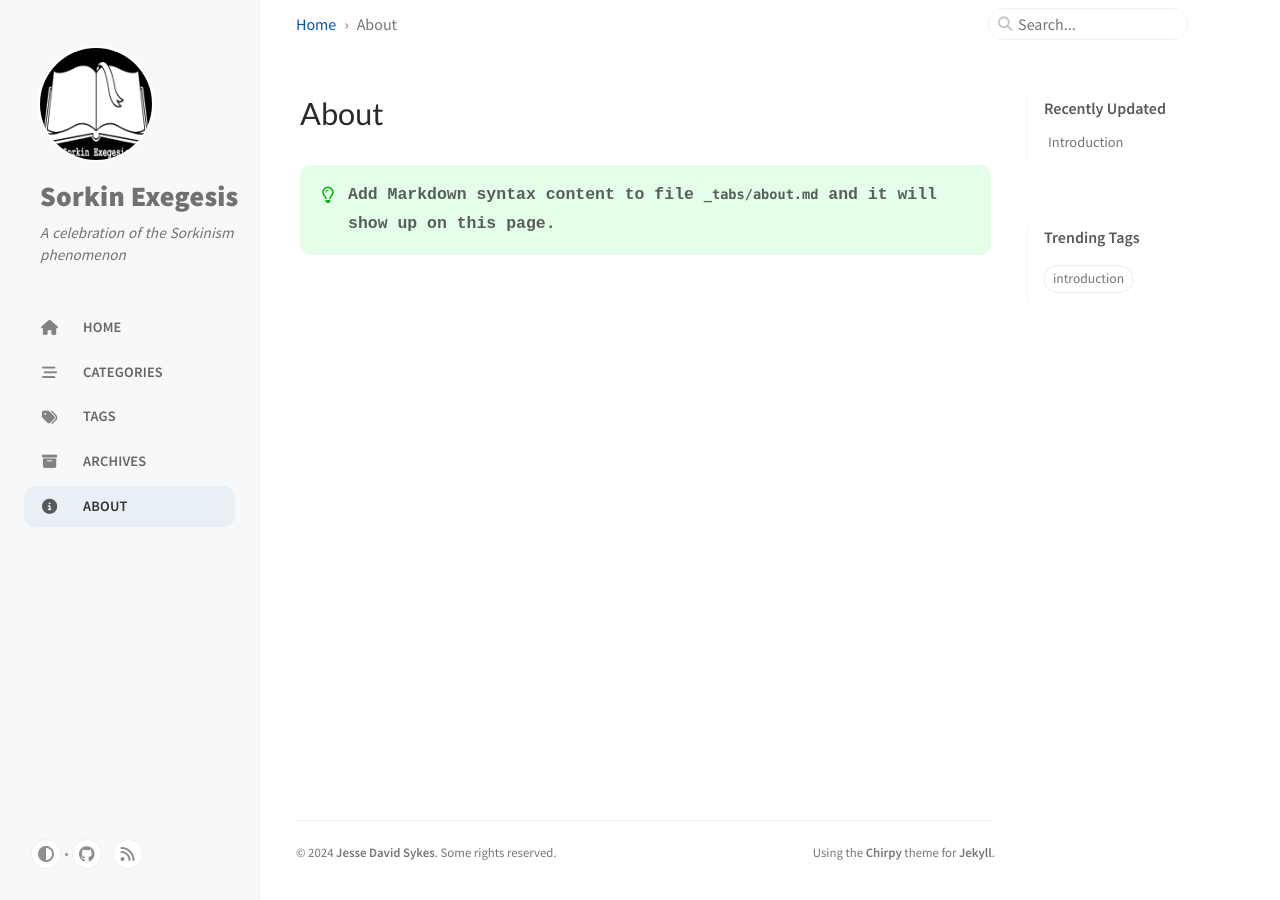
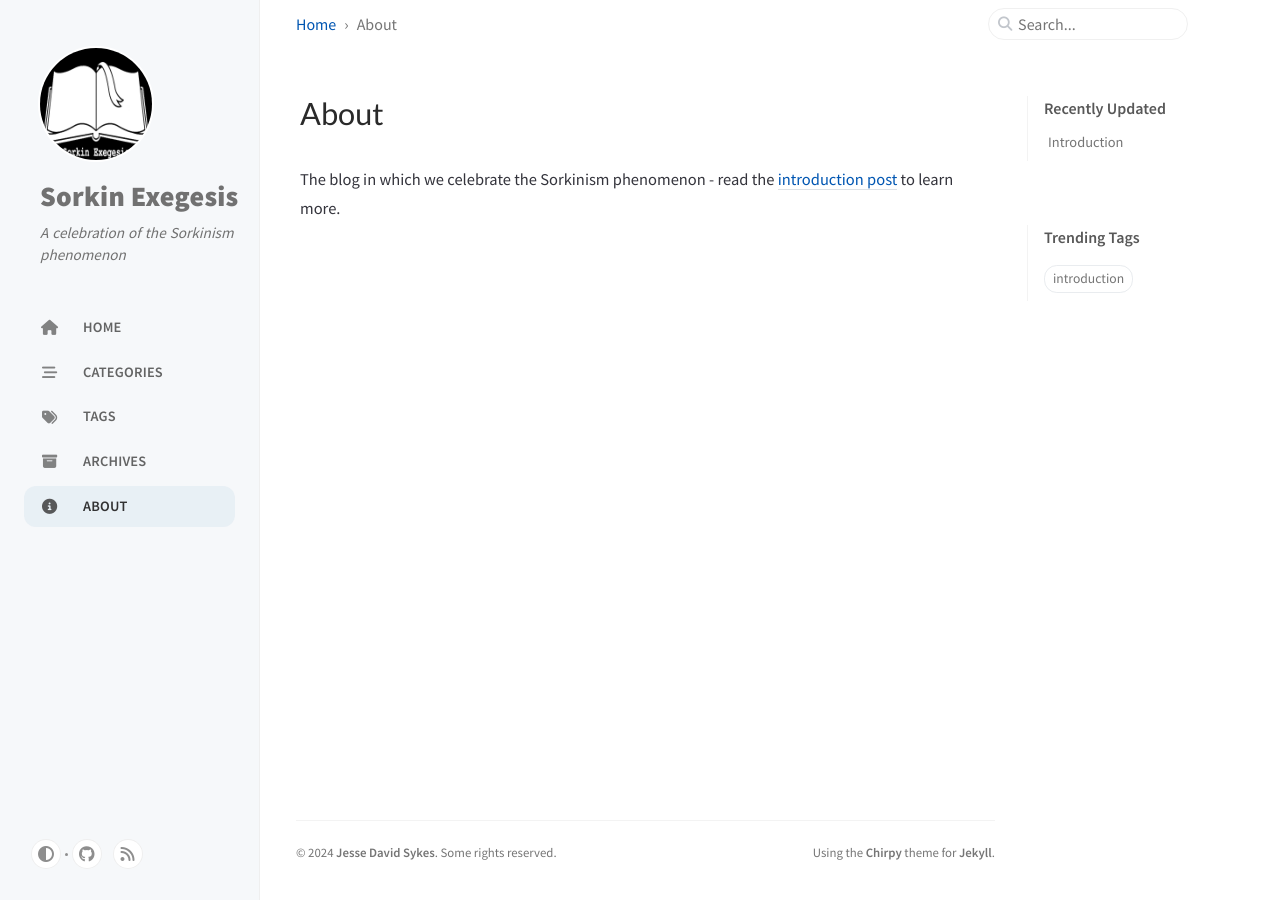
Before and after one commit to sykesjd/sorkin-exegesis, a Jekyll site: the page built from _tabs/about.md, in a window 1280 px wide. Built offline with Jekyll 4.4.1, drawn with Linux system fonts in a browser that asks for light colours; cached includes are drawn as plain includes; nearby versions of some CDN libraries.

Commit message:
update About

```diff
--- a/_sass/addon/commons.scss
+++ b/_sass/addon/commons.scss
@@ -1068,7 +1068,6 @@ search {
       overflow: hidden;
       text-overflow: ellipsis;
       display: -webkit-box;
-      -webkit-line-clamp: 3;
       -webkit-box-orient: vertical;
     }
   }
--- a/_tabs/about.md
+++ b/_tabs/about.md
@@ -4,5 +4,4 @@ icon: fas fa-info-circle
 order: 4
 ---
 
-> Add Markdown syntax content to file `_tabs/about.md`{: .filepath } and it will show up on this page.
-{: .prompt-tip }
+The blog in which we celebrate the Sorkinism phenomenon - read the [introduction post](https://sykesjd.github.io/sorkin-exegesis/posts/introduction/) to learn more.
```
